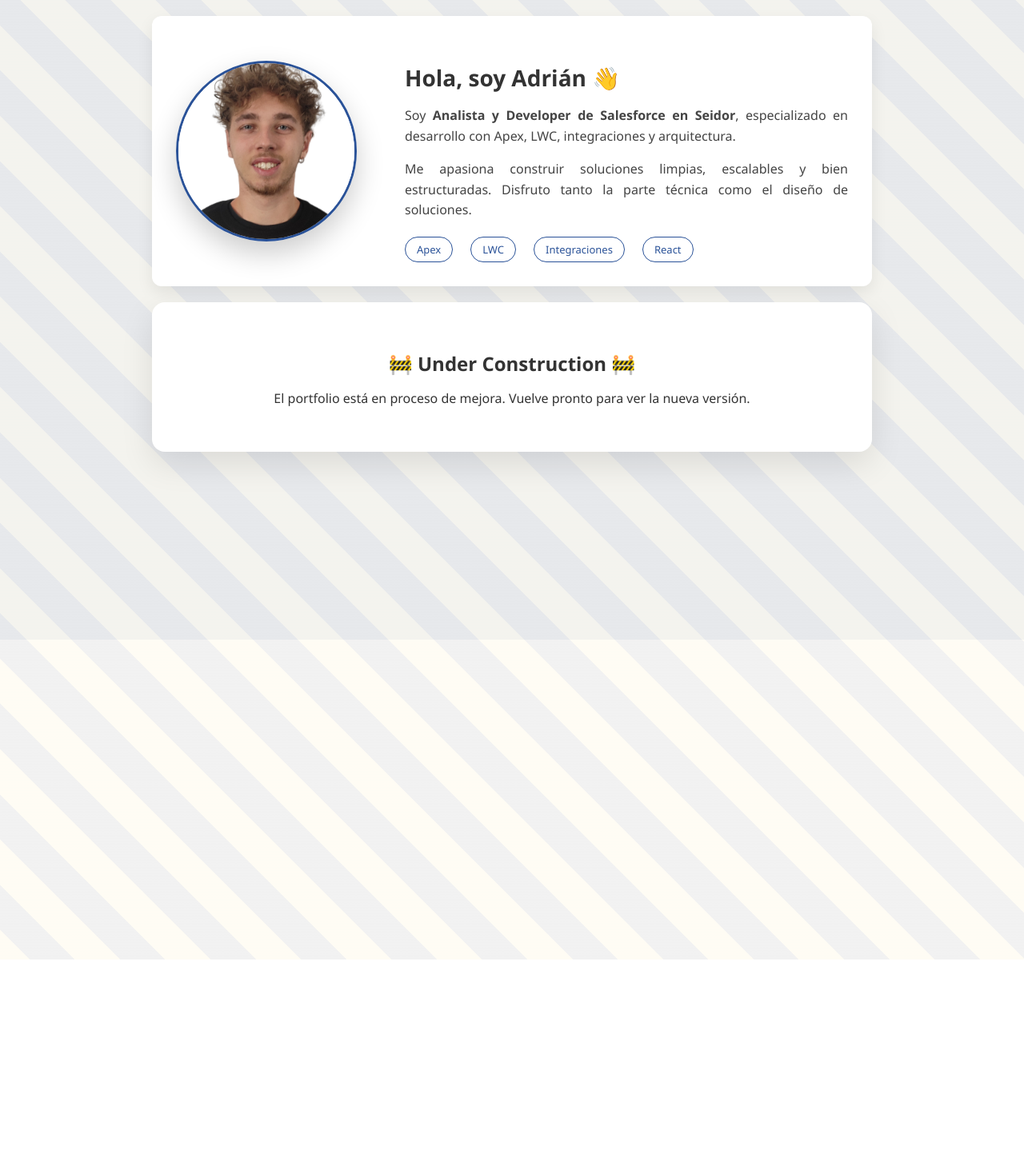
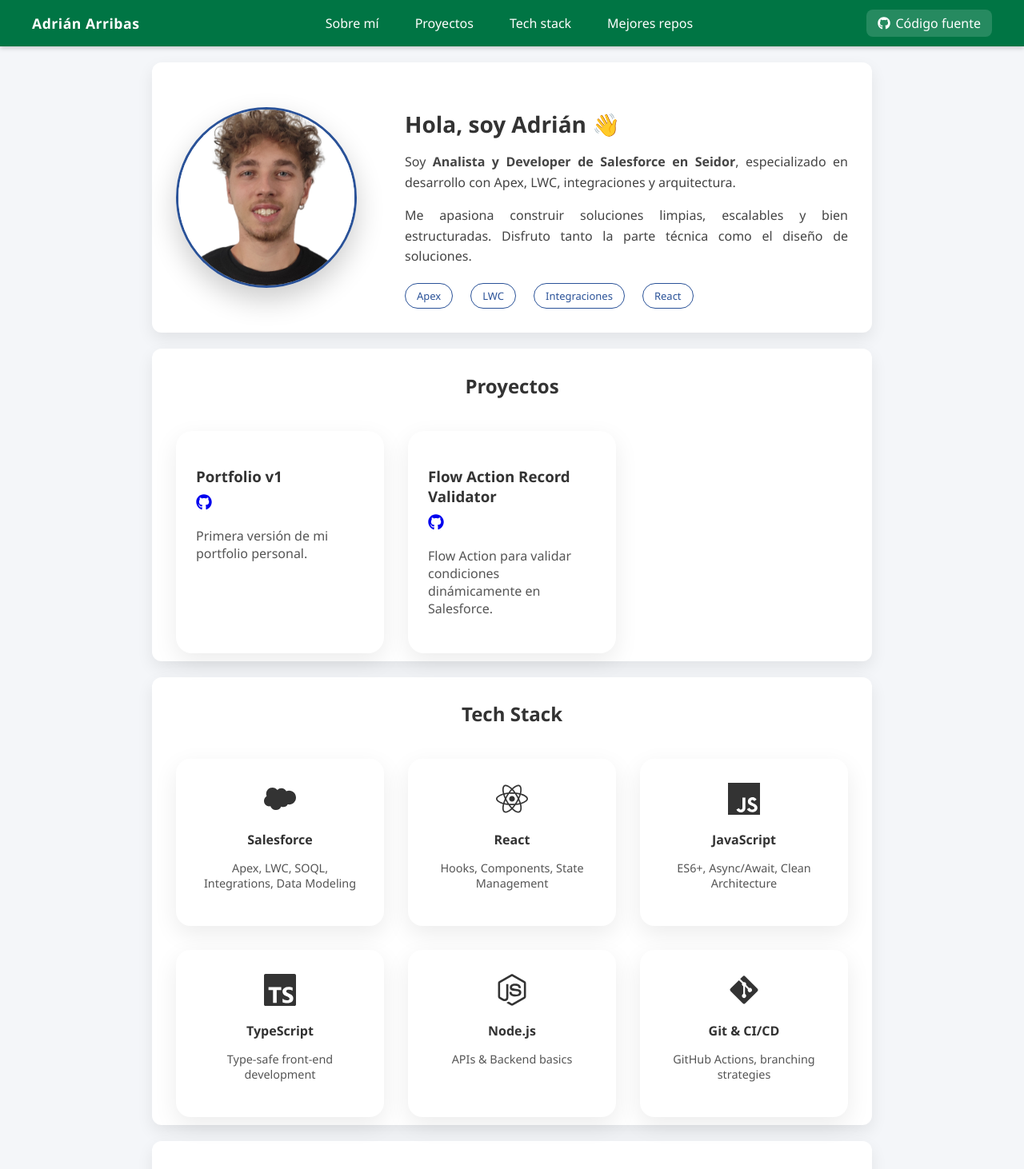
Before and after one commit to arribass/my-portfolio, a React (Create React App) app: page / in a window 1280 px wide. Shown: the top 1462 px of the page at 80% size. Before the commit the page ends 800 px from the top, so only its background shows below. Built offline with nearby package versions, Linux system fonts and the light colour scheme.

Commit message:
Added Project Card to components

```diff
--- a/src/App.js
+++ b/src/App.js
@@ -1,6 +1,24 @@
-import React, { useEffect, useRef } from 'react';
+import React, { useState, useEffect, useRef } from 'react';
 import "./App.css";
 import AboutSection from "./components/AboutSection";
+import ProjectCard from "./components/ProjectCard";
+// import Section from "./components/Section";
+
+
+import { FaGithub } from "react-icons/fa";
+import './App.css';
+
+import {
+  FaReact,
+  FaGitAlt,
+  FaNodeJs,
+} from "react-icons/fa";
+
+import {
+  SiJavascript,
+  SiSalesforce,
+  SiTypescript,
+} from "react-icons/si";
 
 /**
  * Componente Section que:
@@ -40,216 +58,177 @@
   );
 }
 
+// function App() {
+  //   return (
+    //     <div className="App under-construction">
+
+    //       <main className="main-content">
+    //       <Section id="about">
+    //         <AboutSection />
+//        </Section>
+
+//         <section className="construction-card">
+//           <h2>🚧 Under Construction 🚧</h2>
+//           <p>
+//             El portfolio está en proceso de mejora.
+//             Vuelve pronto para ver la nueva versión.
+//           </p>
+//         </section>
+
+//       </main>
+
+//     </div>
+//   );
+// }
+// export default App;
+
 function App() {
+  const [selectedProject, setSelectedProject] = useState(null);
   return (
-    <div className="App under-construction">
+    <div className="App">
+    <header className="top-bar">
+    <div className="top-bar-inner">
 
+      {/* LEFT - Name */}
+      <div className="nav-left">
+        <span className="brand">Adrián Arribas</span>
+      </div>
+
+      {/* CENTER - Navigation */}
+      <nav className="nav-center">
+        <a href="#about">Sobre mí</a>
+        <a href="#projects">Proyectos</a>
+        <a href="#techstack">Tech stack</a>
+        <a href="#code">Mejores repos</a>
+      </nav>
+
+    {/* RIGHT - GitHub */}
+    <div className="nav-right">
+      <a
+        href="https://github.com/arribass/my-portfolio"
+        target="_blank"
+        rel="noopener noreferrer"
+        className="github-link"
+      >
+        <FaGithub style={{ marginRight: "6px" }} />
+        Código fuente
+      </a>
+    </div>
+
+  </div>
+    </header>
     <main className="main-content">
       <Section id="about">
         <AboutSection />
       </Section>
+      <Section id="projects" title="Proyectos">
+        <div className="projects-grid">
 
-        <section className="construction-card">
-          <h2>🚧 Under Construction 🚧</h2>
+          <ProjectCard
+            title="Portfolio v1"
+            description="Primera versión de mi portfolio personal."
+            repoUrl="https://github.com/arribass/my-portfolio"
+          />
+
+          <ProjectCard
+            title="Flow Action Record Validator"
+            description="Flow Action para validar condiciones dinámicamente en Salesforce."
+            repoUrl="https://github.com/arribass/flow-Action-Record-Validator"
+          />
+
+        </div>
+      </Section>
+
+    <Section id="techstack" title="Tech Stack">
+      <div className="tech-grid">
+
+        <div className="tech-card">
+          <SiSalesforce size={40} />
+          <h4>Salesforce</h4>
+          <p>Apex, LWC, SOQL, Integrations, Data Modeling</p>
+        </div>
+
+        <div className="tech-card">
+          <FaReact size={40} />
+          <h4>React</h4>
+          <p>Hooks, Components, State Management</p>
+        </div>
+
+        <div className="tech-card">
+          <SiJavascript size={40} />
+          <h4>JavaScript</h4>
+          <p>ES6+, Async/Await, Clean Architecture</p>
+        </div>
+
+        <div className="tech-card">
+          <SiTypescript size={40} />
+          <h4>TypeScript</h4>
+          <p>Type-safe front-end development</p>
+        </div>
+
+        <div className="tech-card">
+          <FaNodeJs size={40} />
+          <h4>Node.js</h4>
+          <p>APIs & Backend basics</p>
+        </div>
+
+        <div className="tech-card">
+          <FaGitAlt size={40} />
+          <h4>Git & CI/CD</h4>
+          <p>GitHub Actions, branching strategies</p>
+        </div>
+
+      </div>
+    </Section>
+    <Section id="code" title="Salesforce Utilities">
+      <div className="repo-card">
+        <div className="repo-header">
+          <h3>Flow Action Record Validator</h3>
+          <span className="repo-tag">Salesforce</span>
+        </div>
         <p>
-            El portfolio está en proceso de mejora.
-            Vuelve pronto para ver la nueva versión.
+          Custom Flow Action to validate record conditions dynamically.
+          Built for Salesforce environments where declarative logic needs
+          controlled validation.
         </p>
-        </section>
 
+        <div className="repo-footer">
+          <a
+            href="https://github.com/arribass/flow-Action-Record-Validator"
+            target="_blank"
+            rel="noopener noreferrer"
+          >
+            Ver en GitHub →
+          </a>
+        </div>
+
+      </div>
+      {/* <img src="https://github-readme-stats.vercel.app/api/pin/?username=arribass&repo=flow-Action-Record-Validator" /> */}
+    </Section>
     </main>
 
+    <footer className="footer">
+        © {new Date().getFullYear()} Adrian Arribas
+    </footer>
+
+    {selectedProject && (
+        <div className="modal-overlay" onClick={() => setSelectedProject(null)}>
+          <div className="modal-card" onClick={(e) => e.stopPropagation()}>
+            <h2>{selectedProject.title}</h2>
+            <p>{selectedProject.description}</p>
+
+            <div className="tech-list">
+              {selectedProject.tech.map((tech, index) => (
+                <span key={index} className="tech-badge">
+                  {tech}
+                </span>
+              ))}
             </div>
-  );
+
+      <button className="close-btn" onClick={() => setSelectedProject(null)}> Cerrar </button>
+        </div>
+      </div>)}
+    </div>);
 }
 
 export default App;
-
-// import { FaGithub } from "react-icons/fa";
-// import './App.css';
-
-// import {
-//   FaReact,
-//   FaGitAlt,
-//   FaNodeJs,
-// } from "react-icons/fa";
-
-// import {
-//   SiJavascript,
-//   SiSalesforce,
-//   SiTypescript,
-// } from "react-icons/si";
-
-
-
-// function App() {
-//   const [selectedProject, setSelectedProject] = useState(null);
-//   return (
-//     <div className="App">
-//     <header className="top-bar">
-//     <div className="top-bar-inner">
-
-//       {/* LEFT - Name */}
-//       <div className="nav-left">
-//         <span className="brand">Adrián Arribas</span>
-//       </div>
-
-//       {/* CENTER - Navigation */}
-//       <nav className="nav-center">
-//         <a href="#about">Sobre mí</a>
-//         <a href="#projects">Proyectos</a>
-//         <a href="#techstack">Tech stack</a>
-//         <a href="#code">Mejores repos</a>
-//       </nav>
-
-//     {/* RIGHT - GitHub */}
-//     <div className="nav-right">
-//       <a
-//         href="https://github.com/arribass/my-portfolio"
-//         target="_blank"
-//         rel="noopener noreferrer"
-//         className="github-link"
-//       >
-//         <FaGithub style={{ marginRight: "6px" }} />
-//         Código fuente
-//       </a>
-//     </div>
-
-//   </div>
-//     </header>
-//     <main className="main-content">
-//       <Section id="about">
-//         <AboutSection />
-//       </Section>
-//       <Section id="projects" title="Proyectos">
-//           <div className="projects-grid">
-//             <div className="project-card">
-//               <h3>Portfolio v1</h3>
-//               <p>Primera versión de mi portfolio personal.</p>
-//               {/* <button
-//                 onClick={() =>
-//                   setSelectedProject({
-//                     title: "Portfolio v1",
-//                     description:
-//                       "Primera versión de mi portfolio creada con React y desplegada en GitHub Pages.",
-//                     tech: ["React", "CSS", "GitHub Actions"],
-//                   })
-//                 }
-//               >
-//                 Ver proyecto
-//               </button> */}
-//             </div>
-
-//             <div className="project-card">
-//               <h3>Salesforce Notes</h3>
-//               <p>Documentación técnica y recursos Salesforce.</p>
-//               {/* <button
-//                 onClick={() =>
-//                   setSelectedProject({
-//                     title: "Salesforce Notes",
-//                     description:
-//                       "Documentación técnica creada con Docusaurus orientada a desarrolladores Salesforce.",
-//                     tech: ["Docusaurus", "MDX", "GitHub Pages"],
-//                   })
-//                 }
-//               >
-//                 Ver proyecto
-//               </button> */}
-//             </div>
-
-//           </div>
-//         </Section>
-
-//     <Section id="techstack" title="Tech Stack">
-//       <div className="tech-grid">
-
-//         <div className="tech-card">
-//           <SiSalesforce size={40} />
-//           <h4>Salesforce</h4>
-//           <p>Apex, LWC, SOQL, Integrations, Data Modeling</p>
-//         </div>
-
-//         <div className="tech-card">
-//           <FaReact size={40} />
-//           <h4>React</h4>
-//           <p>Hooks, Components, State Management</p>
-//         </div>
-
-//         <div className="tech-card">
-//           <SiJavascript size={40} />
-//           <h4>JavaScript</h4>
-//           <p>ES6+, Async/Await, Clean Architecture</p>
-//         </div>
-
-//         <div className="tech-card">
-//           <SiTypescript size={40} />
-//           <h4>TypeScript</h4>
-//           <p>Type-safe front-end development</p>
-//         </div>
-
-//         <div className="tech-card">
-//           <FaNodeJs size={40} />
-//           <h4>Node.js</h4>
-//           <p>APIs & Backend basics</p>
-//         </div>
-
-//         <div className="tech-card">
-//           <FaGitAlt size={40} />
-//           <h4>Git & CI/CD</h4>
-//           <p>GitHub Actions, branching strategies</p>
-//         </div>
-
-//       </div>
-//     </Section>
-//     <Section id="code" title="Salesforce Utilities">
-//       <div className="repo-card">
-//         <div className="repo-header">
-//           <h3>Flow Action Record Validator</h3>
-//           <span className="repo-tag">Salesforce</span>
-//         </div>
-//         <p>
-//           Custom Flow Action to validate record conditions dynamically.
-//           Built for Salesforce environments where declarative logic needs
-//           controlled validation.
-//         </p>
-
-//         <div className="repo-footer">
-//           <a
-//             href="https://github.com/arribass/flow-Action-Record-Validator"
-//             target="_blank"
-//             rel="noopener noreferrer"
-//           >
-//             Ver en GitHub →
-//           </a>
-//         </div>
-
-//       </div>
-//       {/* <img src="https://github-readme-stats.vercel.app/api/pin/?username=arribass&repo=flow-Action-Record-Validator" /> */}
-//     </Section>
-//     </main>
-
-//     <footer className="footer">
-//         © {new Date().getFullYear()} Adrian Arribas
-//     </footer>
-
-//     {selectedProject && (
-//         <div className="modal-overlay" onClick={() => setSelectedProject(null)}>
-//           <div className="modal-card" onClick={(e) => e.stopPropagation()}>
-//             <h2>{selectedProject.title}</h2>
-//             <p>{selectedProject.description}</p>
-
-//             <div className="tech-list">
-//               {selectedProject.tech.map((tech, index) => (
-//                 <span key={index} className="tech-badge">
-//                   {tech}
-//                 </span>
-//               ))}
-//             </div>
-
-//       <button className="close-btn" onClick={() => setSelectedProject(null)}> Cerrar </button>
-//         </div>
-//       </div>)}
-//     </div>);
-// }
-
-// export default App;
--- /dev/null
+++ b/src/components/ProjectCard.jsx
@@ -0,0 +1,28 @@
+import React from "react";
+import { FaGithub } from "react-icons/fa";
+// import "./ProjectCard.css";
+
+function ProjectCard({ title, description, repoUrl }) {
+  return (
+    <div className="project-card">
+      <div className="project-header">
+        <h3>{title}</h3>
+
+        {repoUrl && (
+          <a
+            href={repoUrl}
+            target="_blank"
+            rel="noopener noreferrer"
+            className="github-icon"
+          >
+            <FaGithub size={20} />
+          </a>
+        )}
+      </div>
+
+      <p>{description}</p>
+    </div>
+  );
+}
+
+export default ProjectCard;
```
Lines whose indentation alone changed are shown as unchanged.
